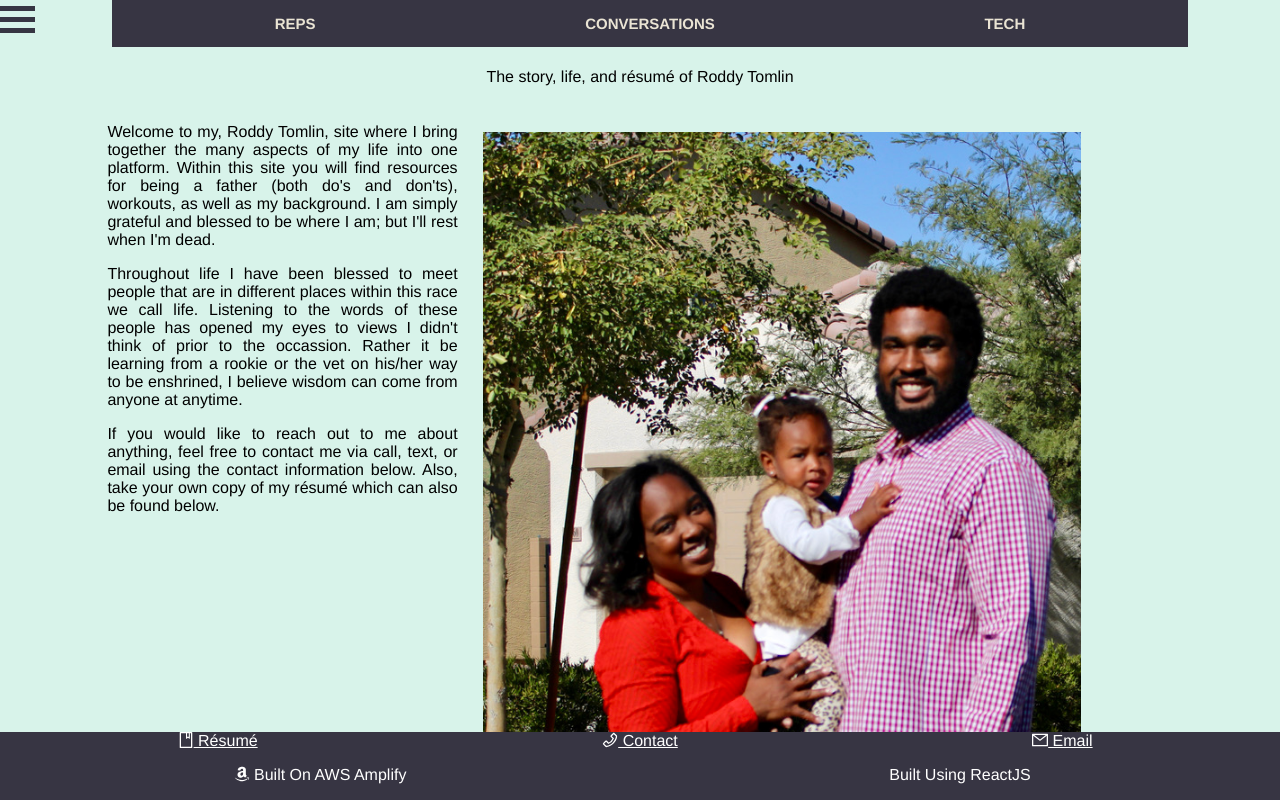
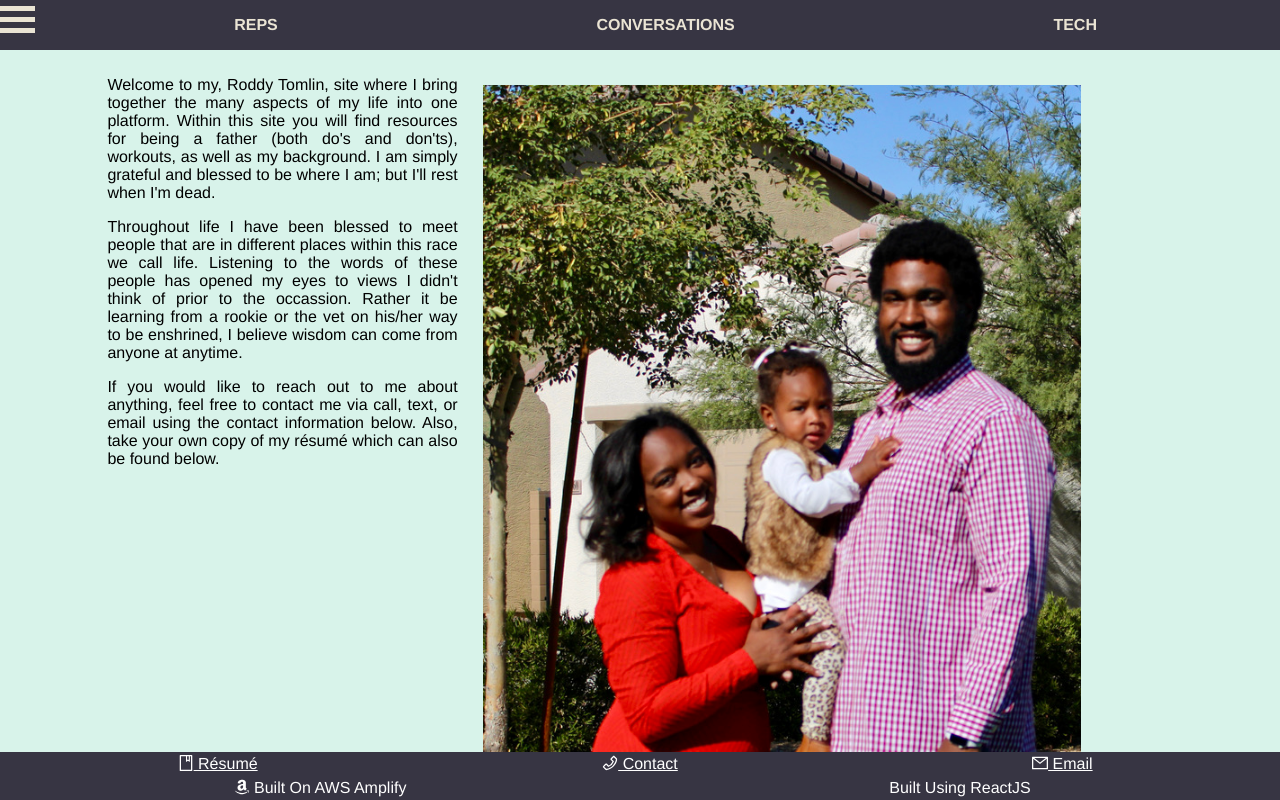
Before and after one commit to CteNerd/roddy.tomlin.life, a React (Create React App) app: page / in a window 1280 px wide. Shown: the top 800 px of the page. Built offline with nearby package versions, Linux system fonts and the light colour scheme.

Commit message:
established header. refactor footer

```diff
--- a/src/App.css
+++ b/src/App.css
@@ -89,19 +89,28 @@ button:hover {
 
 .menu-button {
   float: left;
-  font-size: initial;
-  height: -webkit-fill-available;
+  vertical-align: middle;
 }
 
 .menu-button div {
   width: 35px;
   height: 5px;
-  background-color: #373543;
+  background-color: #eae4d4;
   margin: 6px 0;
 }
 
 .col-33 {
   width: 33%;
+  display: inline-block;
+}
+
+.col-32 {
+  width: 32%;
+  display: inline-block;
+}
+
+.col-4 {
+  width: 4%;
   display: inline-block;
 }
 
@@ -115,13 +124,19 @@ button:hover {
   max-height: 40px;
 }
 
-.footer {
-  max-height: 10vh;
-}
-
 header {
   position: fixed;
   text-align: center;
   width: 100vw;
   max-height: 10vh;
+  top: 0; /* Stay at the top */
+  z-index: 1;
 }
+
+.banner {
+  width: 100%;
+  max-width: 100vw;;
+  background-color: #373543;
+  color: #eae4d4;
+  font-weight: bold;
+}
--- a/src/App.js
+++ b/src/App.js
@@ -2,7 +2,6 @@ import "./App.css";
 import Footer from "./app/footer/footer";
 import SideNav from "./app/side-nav/sideNav";
 import Main from "./app/Main.js";
-import Banner from "./images/banner-img.png";
 
 function App() {
   return (
@@ -24,10 +23,15 @@ function App() {
 function MenuButton() {
   return (
     <div>
-      <div className={"menu-button col-50"} onClick={openNav}>
-        <div></div>
-        <div></div>
-        <div></div>
+      <div className={'banner'} onClick={openNav}>
+        <div className={'menu-button col-4'}>
+          <div></div>
+          <div></div>
+          <div></div>
+        </div>
+        <p className={'col-32'}>REPS</p>
+        <p className={'col-32'}>CONVERSATIONS</p>
+        <p className={'col-32'}>TECH</p>
       </div>
     </div>
   );
--- a/src/app/footer/footer.css
+++ b/src/app/footer/footer.css
@@ -6,10 +6,13 @@
   width: 100vw;
   color: white;
   text-align: center;
-  /* background-color: white; */
   background-color: rgb(55, 53, 67);
 }
 
 .footer a {
   color: white;
 }
+
+.footer-btn {
+  padding: 3px;
+}
--- a/src/app/footer/footer.js
+++ b/src/app/footer/footer.js
@@ -32,14 +32,12 @@ export default function Footer() {
           <MailOutlined /> Email
         </div>
       </a>
-      <p className={"col-50"}>
-        <div className={"footer-btn"}>
-          <AmazonOutlined /> Built On AWS Amplify
-        </div>
-      </p>
-      <p className={"col-50"}>
-        <div className={"footer-btn"}>Built Using ReactJS</div>
-      </p>
+      <div className={"col-50 footer-btn"}>
+        <AmazonOutlined /> Built On AWS Amplify
+      </div>
+      <div className={"col-50 footer-btn"}>
+      Built Using ReactJS
+      </div>
     </div>
   );
 }
--- a/src/app/home/home.css
+++ b/src/app/home/home.css
@@ -20,20 +20,3 @@
   max-width: 90%;
   max-height: -webkit-fill-available;
 }
-
-.banner {
-  margin-left: 10px;
-  width: 100%;
-  max-width: 100vw;;
-  background-color: #373543;
-}
-
-.banner p {
-  color: #eae4d4;
-  font-weight: bold;
-  font-size: 15px;
-}
-
-.banner-img {
-  height: 40px;
-}
--- a/src/app/home/home.js
+++ b/src/app/home/home.js
@@ -1,5 +1,4 @@
 import React from "react";
-import Banner from "../../images/banner-img.png";
 import PageHeader from "../../shared-components/page-header/page-header";
 import FamilyPhoto from "./family-photo.png";
 import "./home.css";
@@ -7,11 +6,11 @@ import "./home.css";
 export default function Home() {
   return (
     <div className={"home-css"}>
-      <div className={'banner'}>
+      {/* <div className={'banner'}>
         <p className={'col-33'}>REPS</p>
         <p className={'col-33'}>CONVERSATIONS</p>
         <p className={'col-33'}>TECH</p>
-      </div>
+      </div> */}
       <PageHeader
         pageDescription={
           <p>The story, life, and r&eacute;sum&eacute; of Roddy Tomlin</p>
@@ -19,7 +18,7 @@ export default function Home() {
       />
       <div className={"instruction-p"}>
         <div className={"intro-img-container"}>
-          <img className={"intro-img"} src={FamilyPhoto} />
+          <img alt={'tomlin family'} className={"intro-img"} src={FamilyPhoto} />
         </div>
         <p>
           Welcome to my, Roddy Tomlin, site where I bring together the many aspects of my life into one platform. Within this site you will find resources for being a father (both do's and don'ts), workouts, as well as my background. I am simply grateful and blessed to be where I am;
--- a/src/app/side-nav/sideNav.css
+++ b/src/app/side-nav/sideNav.css
@@ -3,10 +3,10 @@
   height: 100%; /* 100% Full-height */
   width: 0; /* 0 width - change this with JavaScript */
   position: fixed; /* Stay in place */
-  z-index: 1; /* Stay on top */
+  z-index: 2; /* Stay on top */
   top: 0; /* Stay at the top */
   left: 0;
-  background-color: #111; /* Black*/
+  background-color: #373543;
   overflow-x: hidden; /* Disable horizontal scroll */
   padding-top: 60px; /* Place content 60px from the top */
   transition: 0.5s; /* 0.5 second transition effect to slide in the sidenav */
@@ -17,24 +17,29 @@
   padding: 8px 8px 8px 32px;
   text-decoration: none;
   font-size: 25px;
-  color: #818181;
+  color: #eae4d4;
   display: block;
   transition: 0.3s;
 }
 
 /* When you mouse over the navigation links, change their color */
 .sidenav a:hover {
-  color: #f1f1f1;
+  color: rgb(60, 193, 148);
 }
 
 /* Position and style the close button (top right corner) */
 .sidenav .closebtn {
   position: absolute;
   top: 0;
+  color: #eae4d4;
   right: 25px;
   font-size: 36px;
   margin-left: 50px;
   text-align: right;
+}
+
+.sidenav .closebtn:hover {
+  cursor: pointer;
 }
 
 /* Style the sidenav links and the dropdown button */
@@ -43,7 +48,7 @@
   padding: 6px 8px 6px 16px;
   text-decoration: none;
   font-size: 20px;
-  color: #818181;
+  color: #eae4d4;
   display: block;
   border: none;
   background: none;
@@ -56,7 +61,7 @@
 /* On mouse-over */
 .sidenav a:hover,
 .dropdown-btn:hover {
-  color: #f1f1f1;
+  color: rgb(60, 193, 148);
 }
 
 /* Optional: Style the caret down icon */
--- a/src/app/side-nav/sideNav.js
+++ b/src/app/side-nav/sideNav.js
@@ -4,7 +4,7 @@ import {
   HomeOutlined,
   GithubOutlined,
   SmileOutlined,
-  TrophyOutlined,
+  // TrophyOutlined,
   UsergroupAddOutlined,
   InstagramOutlined,
   FacebookOutlined,
@@ -15,13 +15,12 @@ import {
 import "./sideNav.css";
 
 export default function SideNav() {
-  const [showBallDropdown, setShowBallDropdown] = useState(false);
+  // const [showBallDropdown, setShowBallDropdown] = useState(false);
   const [showHobbiesDropdown, setShowHobbiesDropdown] = useState(false);
   const [showProjectsDropdown, setShowProjectsDropdown] = useState(false);
   const [showSocialDropdown, setShowSocialDropdown] = useState(false);
   const [showAboutDropdown, setShowAboutDropdown] = useState(false);
 
-  /* Set the width of the side navigation to 0 */
   function closeNav() {
     if (document.getElementById("mySidenav"))
       document.getElementById("mySidenav").style.width = "0";
@@ -30,9 +29,9 @@ export default function SideNav() {
 
   return (
     <div id="mySidenav" className="sidenav">
-      <a href="javascript:void(0)" className="closebtn" onClick={closeNav}>
+      <div className="closebtn" onClick={closeNav}>
         &times;
-      </a>
+      </div>
       <a href="/">
         <HomeOutlined /> Home
       </a>
--- a/src/app/vlog/vlog.js
+++ b/src/app/vlog/vlog.js
@@ -76,11 +76,6 @@ export default function Vlog() {
 
   return (
     <>
-    <div className={'banner'}>
-        <p className={'col-33'}>REPS</p>
-        <p className={'col-33'}>CONVERSATIONS</p>
-        <p className={'col-33'}>TECH</p>
-    </div>
       <PageHeader
         pageDescription={
           "Welcome to 62, What it do? Not just a channel for dads, but for guys. Rather the topic is workouts, fatherhood, or  building your first website, I am here to talk about it. Through my experiences as an NFL player or software engineer, I hope it enlightens all that listen. I appreciate you swinging by, and if you would like to find out more about me, feel free to drop me a message."
--- a/src/shared-components/card/card.css
+++ b/src/shared-components/card/card.css
@@ -1,5 +1,6 @@
 .card {
   max-height: 100%;
+  z-index: 0;
 }
 
 .card-img {
```
Also changed, not shown: 1 other file (tests, documents, lock files or other folders).
